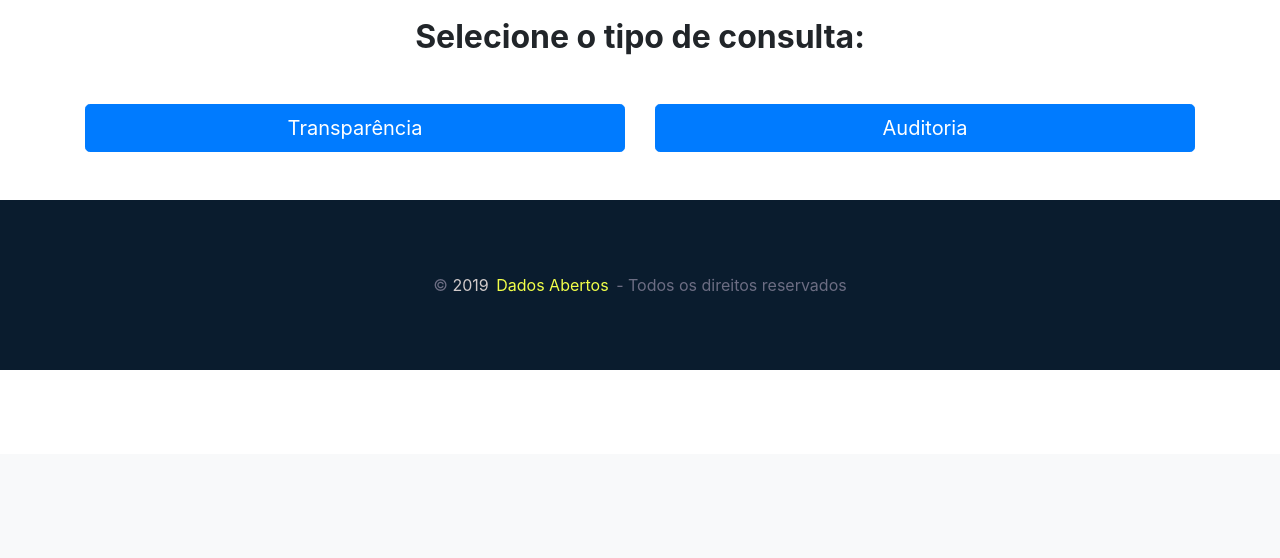
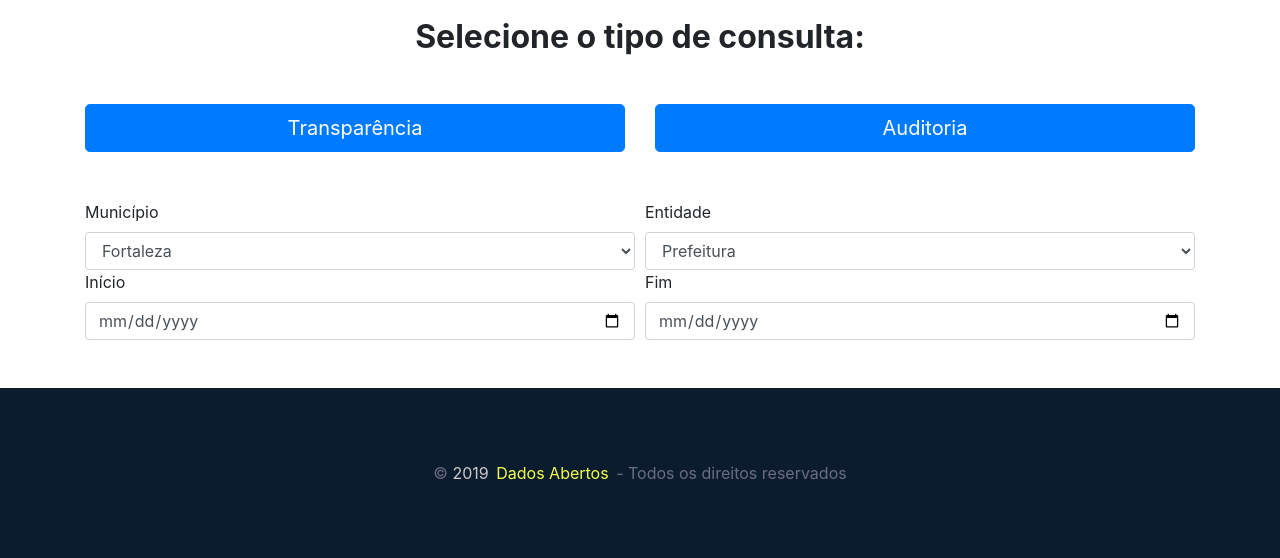
Before and after one commit to mvsombra/dados-abertos, a Flask app: page / in a window 1280 px wide. Shown: the part 346-904 px from the top of the page. Before the commit the page ends 716 px from the top, so only its background shows below. Run offline with Flask 2, Linux system fonts and the light colour scheme; some libraries are stand-ins or nearby versions.

Commit message:
[Beta] Início Desenvolvimento de Formulários

```diff
--- a/templates/index.html
+++ b/templates/index.html
@@ -57,6 +57,41 @@
                         </div>
                     </div>
                 </section>
+
+                <section class="my-5">
+                    <form>
+                        <div class="form-row">
+                            <div class="col">
+                                <label for="municipio">Município</label>
+                                <select class="form-control" id="municipio" required>
+                                    <option>Fortaleza</option>
+                                    <option>Caucaia</option>
+                                    <option>Juazeiro do Norte</option>
+                                </select>
+                            </div>
+
+                            <div class="col">
+                                <label for="entidade">Entidade</label>
+                                <select class="form-control" id="entidade" required>
+                                    <option>Prefeitura</option>
+                                    <option>Câmara</option>
+                                </select>
+                            </div>
+                        </div>
+
+                        <div class="form-row">
+                            <div class="col">
+                                <label for="inicio">Início</label>
+                                <input type="date" class="form-control" id="inicio" required>
+                            </div>
+
+                            <div class="col">
+                                <label for="fim">Fim</label>
+                                <input type="date" class="form-control" id="fim" required>
+                            </div>
+                        </div>
+                    </form>
+                </section>
             </div>
         </div>
 
```
